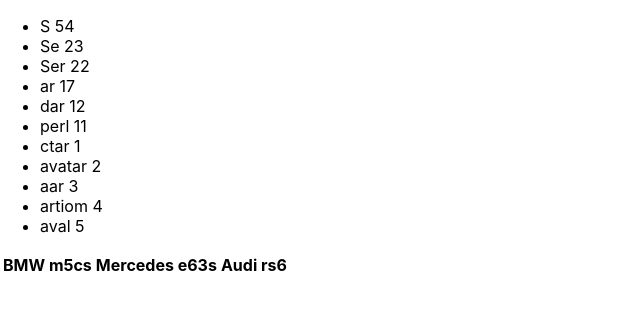
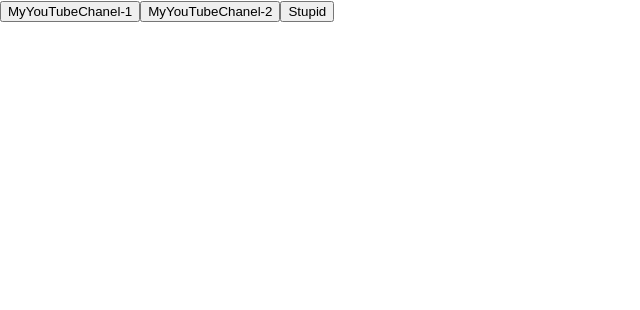
Before and after one commit to Siarheispivak/microtasks, a React (Create React App) app in the folder microtasks/: page / in a window 1280 px wide. Shown: the top 310 px of the page, without its empty margins (0-640 px from the left). Built offline with nearby package versions, Linux system fonts and the light colour scheme.

Commit message:
finished button microtask

```diff
--- a/microtasks/src/App.tsx
+++ b/microtasks/src/App.tsx
@@ -1,33 +1,32 @@
-import React from 'react';
+import React,{ MouseEvent } from 'react';
+
 import './App.css';
 import {NewComponent} from "./site/NewComponent";
+import {Button} from "./components/Button";
 
-let students = [
-    {id:1,name:"S",age:54},
-    {id:2,name:"Se",age:23},
-    {id:3,name:"Ser",age:22},
-    {id:4,name:"ar",age:17},
-    {id:5,name:"dar",age:12},
-    {id:6,name:"perl",age:11},
-    {id:7,name:"ctar",age:1},
-    {id:8,name:"avatar",age:2},
-    {id:9,name:"aar",age:3},
-    {id:10,name:"artiom",age:4},
-    {id:11,name:"aval",age:5},
-
-]
-const topCars = [
-    {manufacturer:'BMW', model:'m5cs'},
-    {manufacturer:'Mercedes', model:'e63s'},
-    {manufacturer:'Audi', model:'rs6'}
-]
 
 function App() {
 
-  return (
+    const Button1Foo=(subscriber: string,age:number,address:string)=>{
+        console.log(subscriber,age)
+    }
+    const Button2Foo=(subscriber: string)=>{
+        console.log(subscriber)
+    }
+    const Button3Foo=()=>{
+        console.log('i am stupid')
+    }
+
+    return (
     <div className="App">
 
-        <NewComponent students={students} topCars={topCars}/>
+        {/*<button >MyYouTubeChanel-1</button>*/}
+        {/*<button >MyYouTubeChanel-2</button>*/}
+        <Button name={'MyYouTubeChanel-1'} callBack={()=>Button1Foo('i am Vasilij', 21, 'live in minsk')}/>
+        <Button name={'MyYouTubeChanel-2'}callBack={()=>Button2Foo('i am Ivan')}/>
+        {/*<Button name={'MyYouTubeChanel-3'}callBack={()=>Button2Foo('i am stupid button')}/>*/}
+        <Button name={"Stupid"} callBack={Button3Foo}/>
+
     </div>
   );
 }
--- /dev/null
+++ b/microtasks/src/components/Button.tsx
@@ -0,0 +1,17 @@
+import React from "react";
+
+type ButtonType = {
+    name:string
+    callBack:()=>void
+}
+
+export const Button=(props:ButtonType)=>{
+
+    const onClickHandler=()=>{
+        props.callBack()
+    }
+
+    return(
+        <button onClick={onClickHandler}>{props.name}</button>
+    )
+}
```
